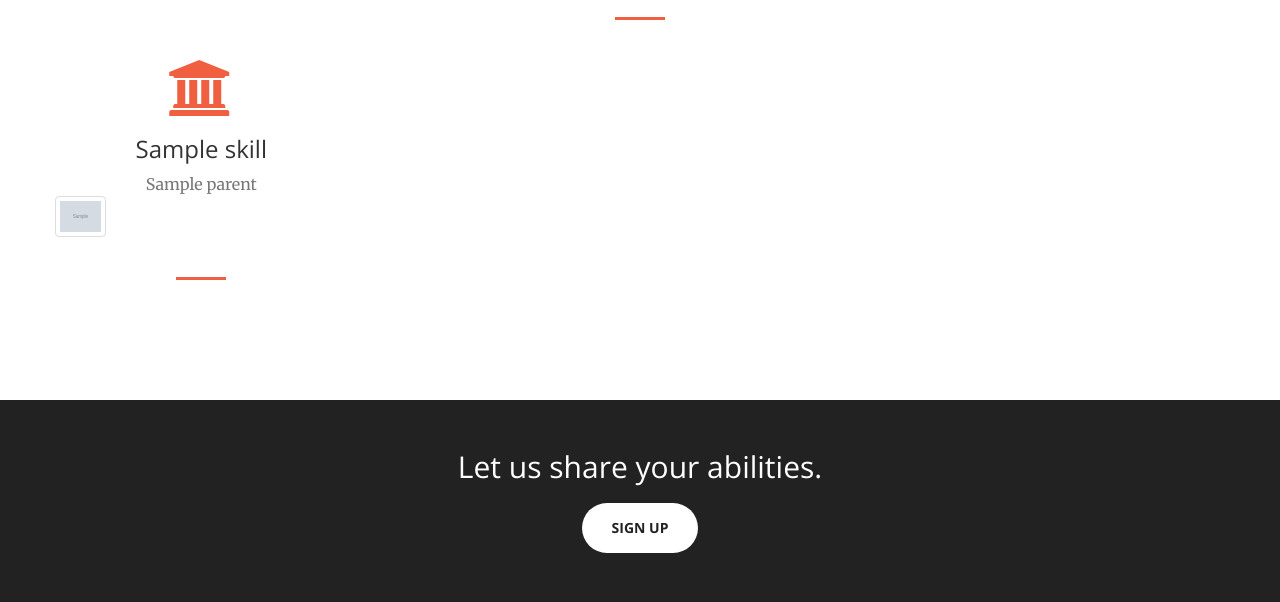
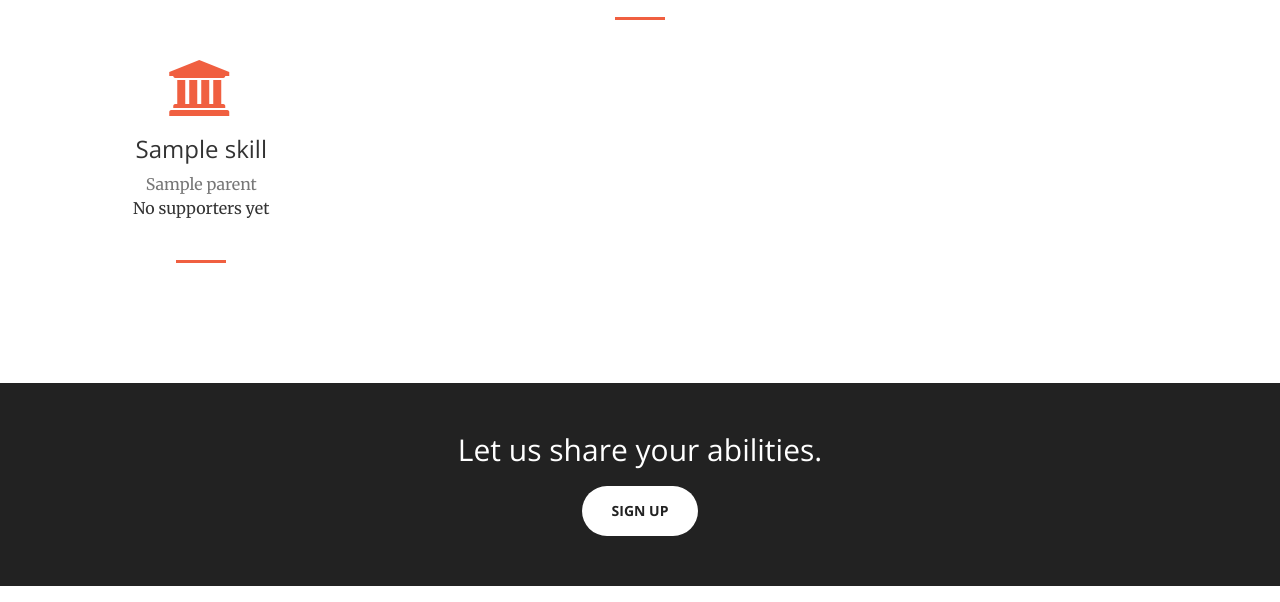
Before and after one commit to swmerko/skillask, a Django app: template profile/templates/profile/add_skills.html in a window 1280 px wide. Shown: the part 435-1037 px from the top of the page. Run offline with Django 3.2, Linux system fonts and the light colour scheme; the template is opened without the code that fills it: most values are stand-ins (such as "Sample title", 1, 10 or a date in 2020); grey boxes marked "Sample" are stand-in pictures; some libraries are stand-ins or nearby versions.

Commit message:
supporter

```diff
--- a/profile/templates/profile/components/supporters.html
+++ b/profile/templates/profile/components/supporters.html
@@ -1,11 +1,20 @@
+{% load i18n %}
+
 <div class="row">
+    {% if supporters %}
         {% for supporter in supporters %}
-        {% if supporter.user.profile.image.url %}
             <div class="col-xs-6 col-md-3">
                 <a href="#" class="thumbnail">
+                    {% if supporter.user.profile.image.url %}
                         <img class="img-responsive" src="{{ supporter.user.profile.image.url }}" alt="">
+                    {% else %}
+                        <p>{% trans 'No img' %}</p>
+                    {% endif %}
                 </a>
             </div>
+        {% endfor %}
+
+    {% else %}
+        <p>{% trans 'No supporters yet' %}</p>
     {% endif %}
-    {% endfor %}
 </div>
```
Lines whose indentation alone changed are shown as unchanged.
